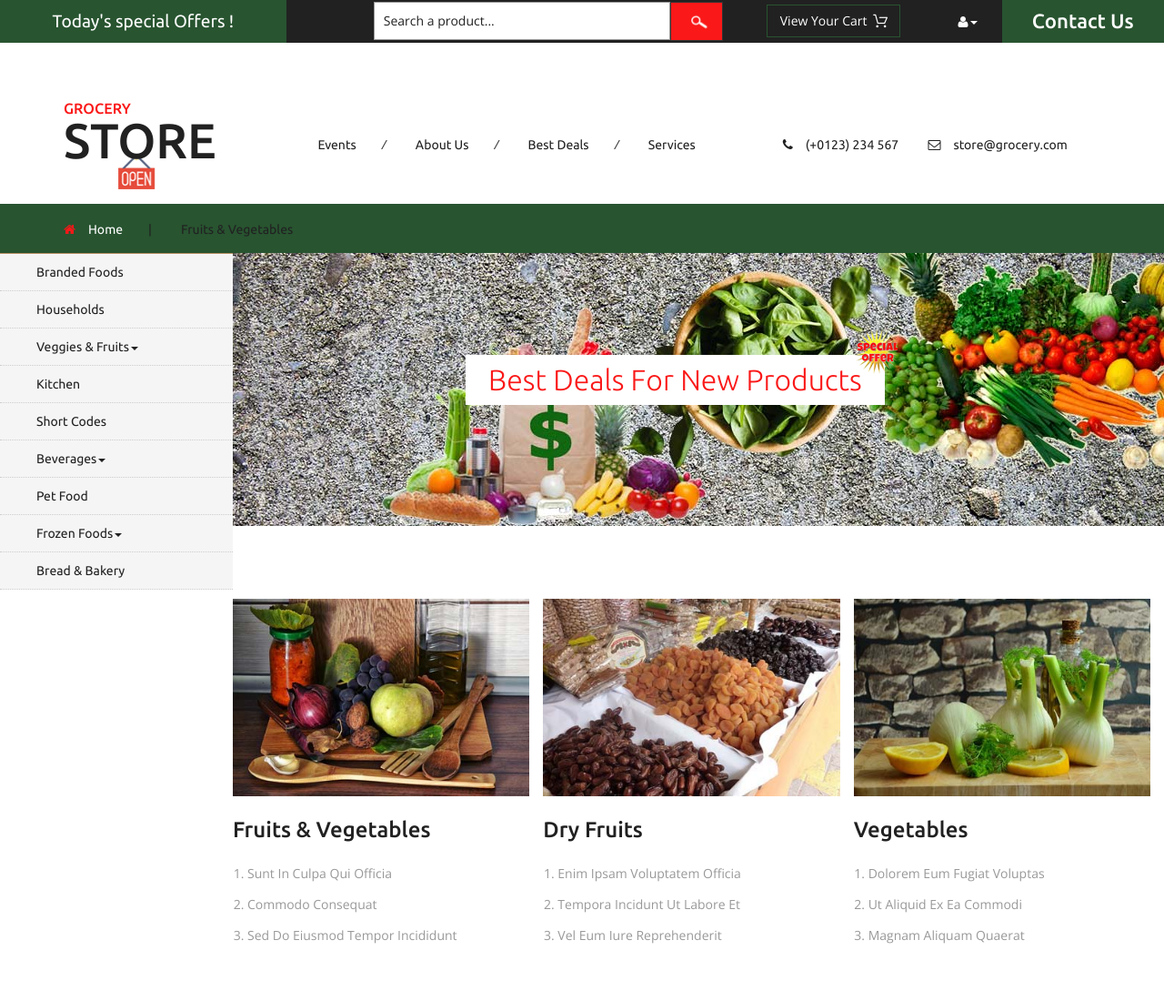
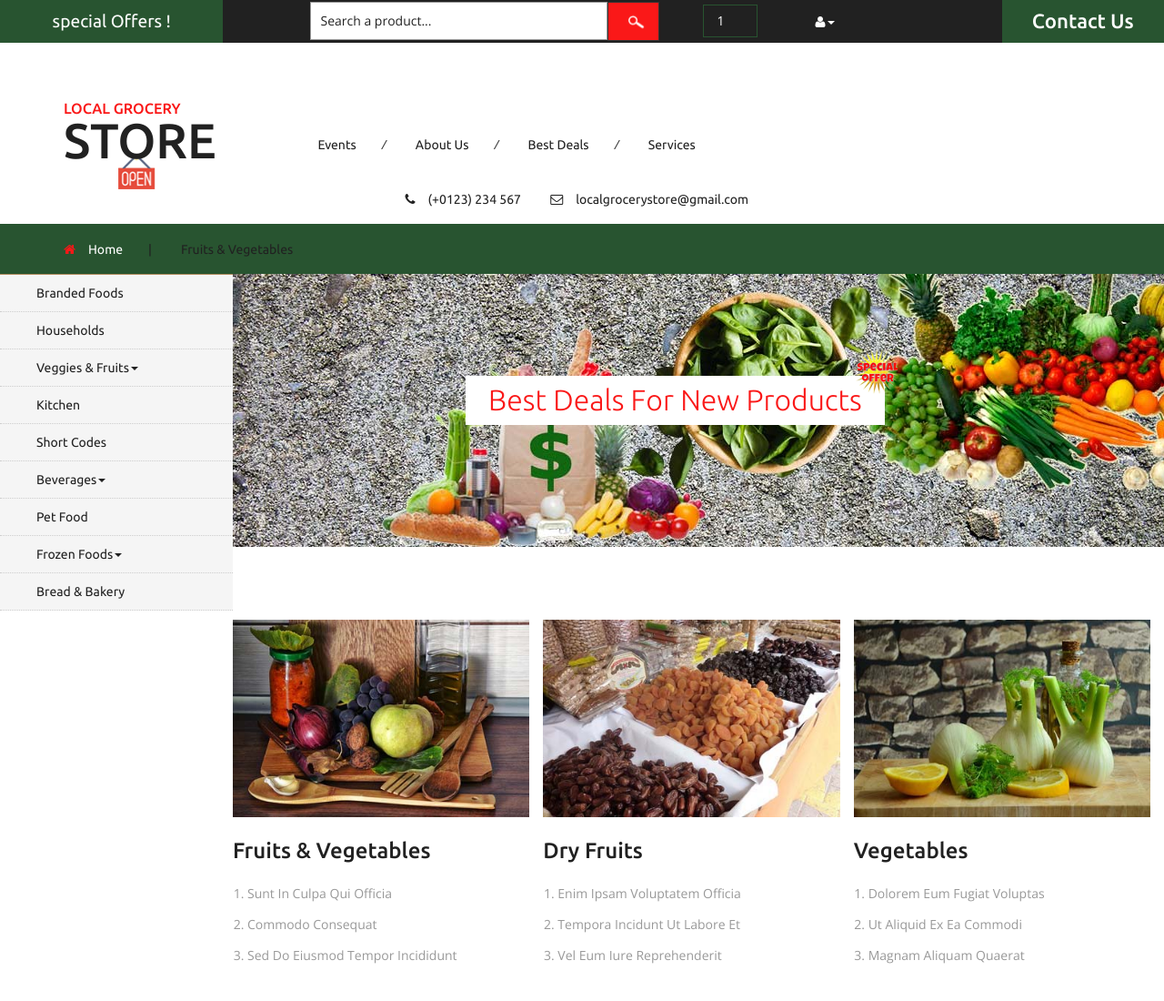
Before and after one commit to prabhat108/grocery, a plain HTML site: page vegetables.html in a window 1280 px wide. Shown: the top 1100 px of the page at 91% size. Drawn offline with nearby package versions, Linux system fonts and the light colour scheme; files whose address does not match are found by name.

Commit message:
Update vegetables.html

```diff
--- a/vegetables.html
+++ b/vegetables.html
@@ -1,18 +1,11 @@
-<!--
-author: W3layouts
-author URL: http://w3layouts.com
-License: Creative Commons Attribution 3.0 Unported
-License URL: http://creativecommons.org/licenses/by/3.0/
--->
-<!DOCTYPE html>
+  <!DOCTYPE html>
 <html>
 <head>
-<title>Grocery Store a Ecommerce Online Shopping Category Flat Bootstrap Responsive Website Template | Fruits & Vegetables :: w3layouts</title>
+<title>Grocery Store </title>
 <!-- for-mobile-apps -->
 <meta name="viewport" content="width=device-width, initial-scale=1">
 <meta http-equiv="Content-Type" content="text/html; charset=utf-8" />
-<meta name="keywords" content="Grocery Store Responsive web template, Bootstrap Web Templates, Flat Web Templates, Android Compatible web template,
-Smartphone Compatible web template, free webdesigns for Nokia, Samsung, LG, SonyEricsson, Motorola web design" />
+<meta name="keywords" content="Grocery Store" />
 <script type="application/x-javascript"> addEventListener("load", function() { setTimeout(hideURLbar, 0); }, false);
 		function hideURLbar(){ window.scrollTo(0,1); } </script>
 <!-- //for-mobile-apps -->
@@ -44,7 +37,7 @@ Smartphone Compatible web template, free webdesigns for Nokia, Samsung, LG, Sony
 <!-- header -->
 	<div class="agileits_header">
 		<div class="w3l_offers">
-			<a href="products.html">Today's special Offers !</a>
+			<a href="products.html">special Offers !</a>
 		</div>
 		<div class="w3l_search">
 			<form action="#" method="post">
@@ -57,7 +50,7 @@ Smartphone Compatible web template, free webdesigns for Nokia, Samsung, LG, Sony
                 <fieldset>
                     <input type="hidden" name="cmd" value="_cart" />
                     <input type="hidden" name="display" value="1" />
-                    <input type="submit" name="submit" value="View your cart" class="button" />
+                    <input type="submit" name="submit" value="1" class="button" />
                 </fieldset>
             </form>
 		</div>
@@ -100,7 +93,7 @@ Smartphone Compatible web template, free webdesigns for Nokia, Samsung, LG, Sony
 	<div class="logo_products">
 		<div class="container">
 			<div class="w3ls_logo_products_left">
-				<h1><a href="index.html"><span>Grocery</span> Store</a></h1>
+				<h1><a href="index.html"><span>Local Grocery</span> Store</a></h1>
 			</div>
 			<div class="w3ls_logo_products_left1">
 				<ul class="special_items">
@@ -113,12 +106,13 @@ Smartphone Compatible web template, free webdesigns for Nokia, Samsung, LG, Sony
 			<div class="w3ls_logo_products_left1">
 				<ul class="phone_email">
 					<li><i class="fa fa-phone" aria-hidden="true"></i>(+0123) 234 567</li>
-					<li><i class="fa fa-envelope-o" aria-hidden="true"></i><a href="mailto:store@grocery.com">store@grocery.com</a></li>
+					<li><i class="fa fa-envelope-o" aria-hidden="true"></i><a href="mailto:store@grocery.com">localgrocerystore@gmail.com</a></li>
 				</ul>
 			</div>
 			<div class="clearfix"> </div>
 		</div>
 	</div>
+<!-- //header -->
 <!-- //header -->
 <!-- products-breadcrumb -->
 	<div class="products-breadcrumb">
```
